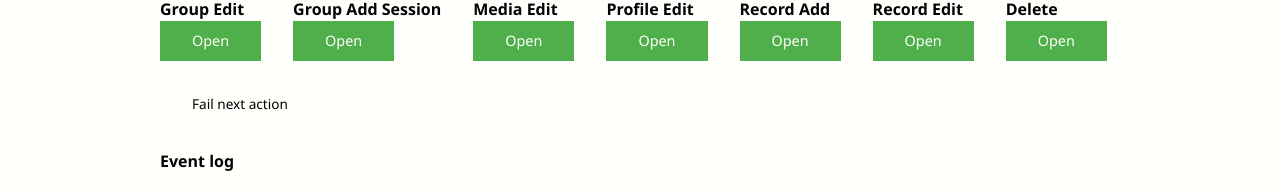
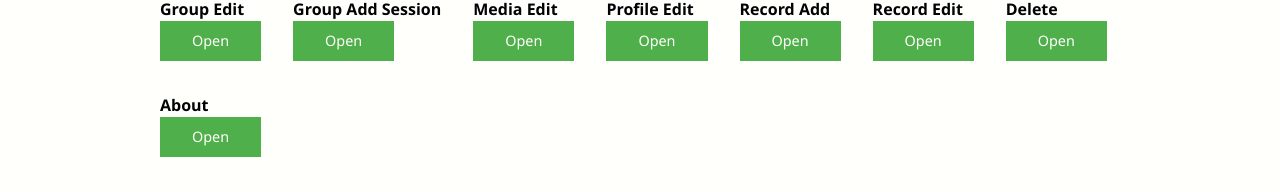
Before and after one commit to gothandy/dtv-tracker-app, a Vue app in the folder frontend/: page /sandbox/modals in a window 1280 px wide. Shown: the part 341-533 px from the top of the page. Built offline with nearby package versions, Linux system fonts and the light colour scheme; no server answers; a web font is replaced by a local one.

Commit message:
And Sandbox.

```diff
--- a/frontend/src/pages/sandbox/SandboxModals.vue
+++ b/frontend/src/pages/sandbox/SandboxModals.vue
@@ -57,6 +57,10 @@
         <div>
           <h2>Delete</h2>
           <AppButton label="Open" @click="open = 'delete'" />
+        </div>
+        <div>
+          <h2>About</h2>
+          <AppButton label="Open" @click="open = 'about'" />
         </div>
       </div>
 
@@ -191,6 +195,11 @@
         @confirm="onDelete"
       />
 
+      <AboutModal
+        v-if="open === 'about'"
+        @close="closeModal('close')"
+      />
+
       <h2>Event log</h2>
       <div class="event-log">
         <div v-if="!events.length" class="event-log-empty">No events yet.</div>
@@ -220,6 +229,7 @@
 import RecordEditModal from '../modals/RecordEditModal.vue'
 import GroupAddSessionModal from '../modals/GroupAddSessionModal.vue'
 import SessionAddTagsModal from '../modals/SessionAddTagsModal.vue'
+import AboutModal from '../../components/AboutModal.vue'
 import type { MediaItem } from '../../types/media'
 import type { EntryItem } from '../../types/entry'
 import type { PickerProfile } from '../../components/ProfilePicker.vue'
```
